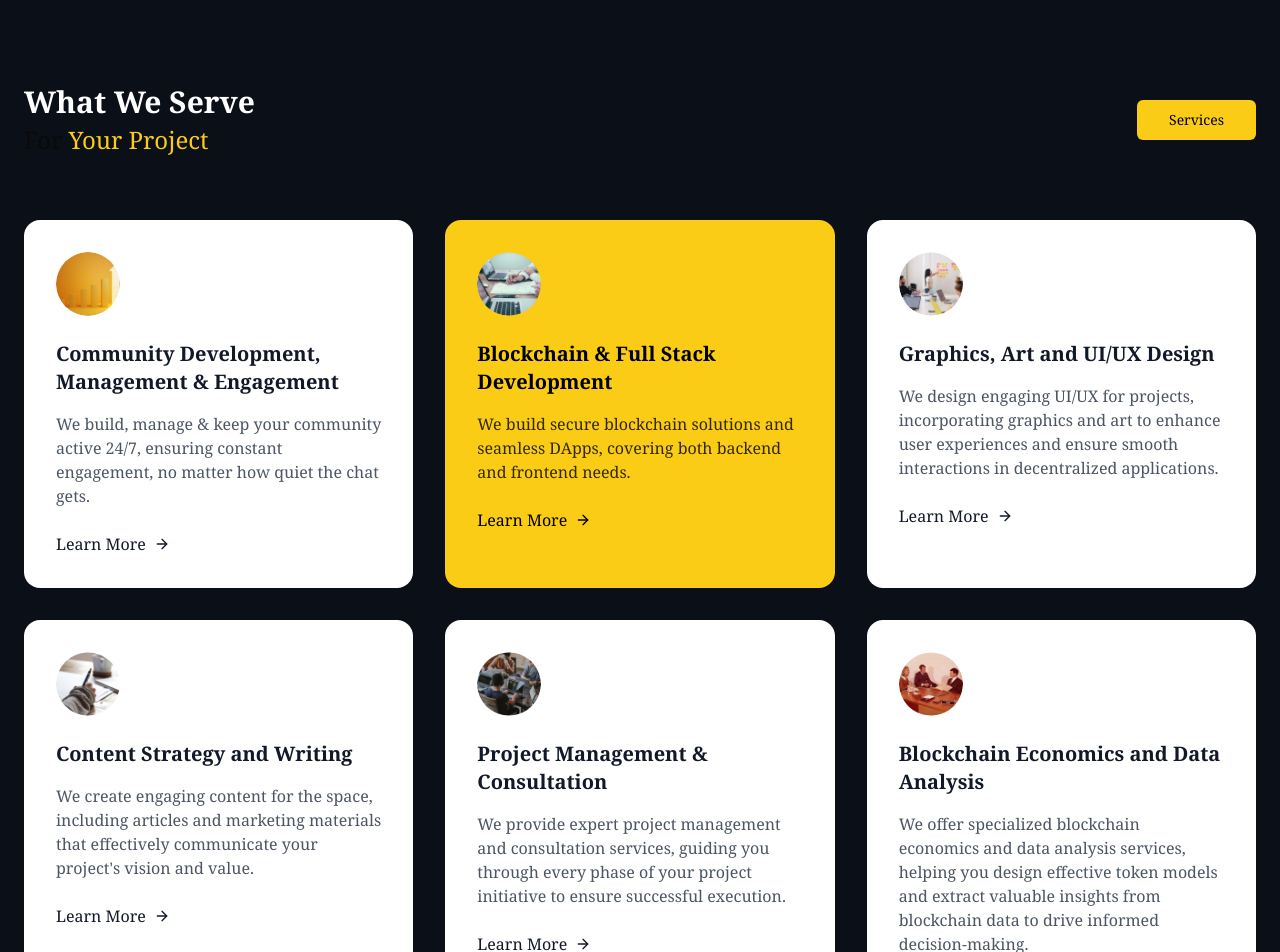
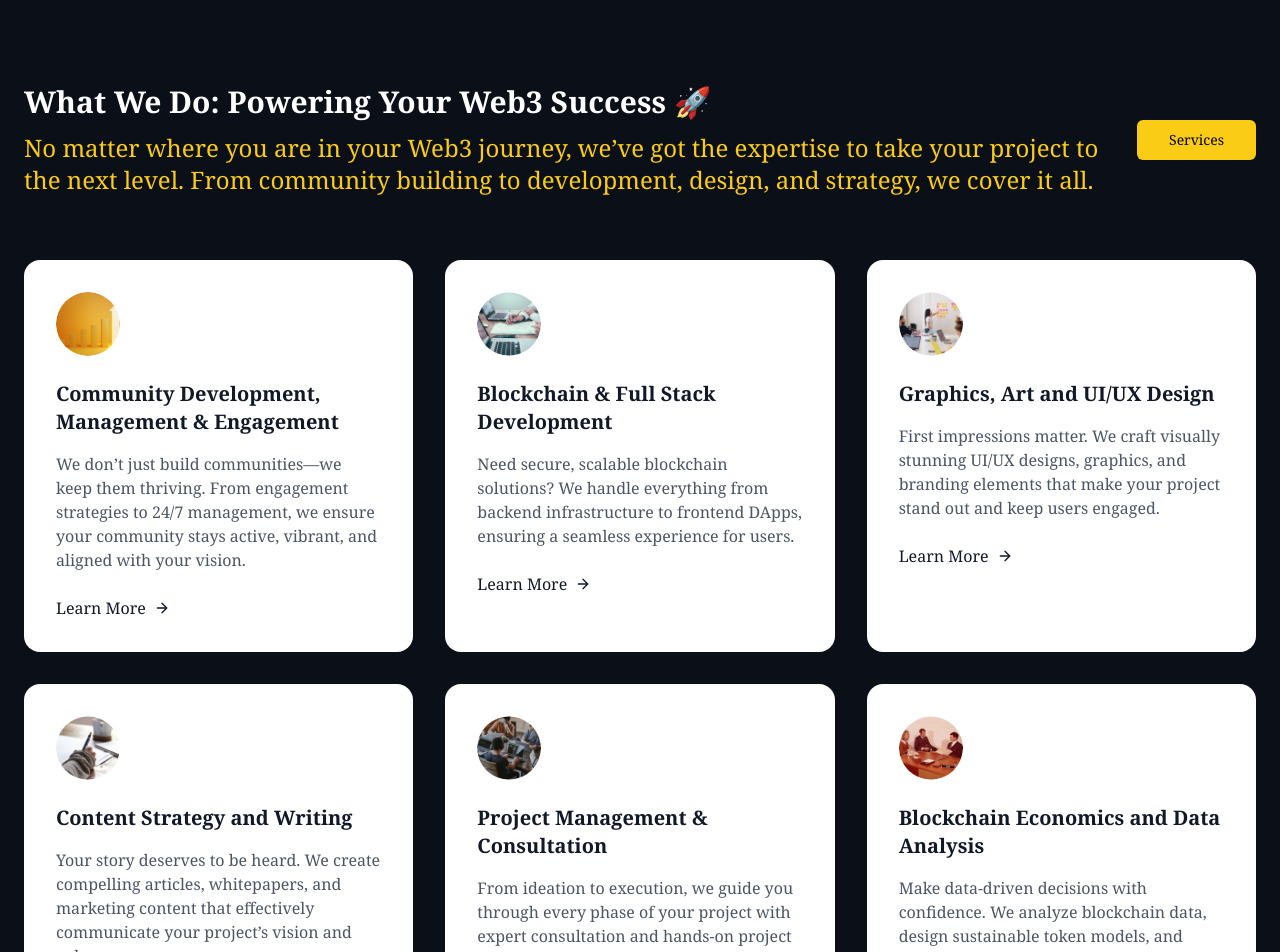
Before and after one commit to Xanderflux/blockchain-bridge, a React (Vite) app: page / in a window 1280 px wide. Shown: the part 2200-3152 px from the top of the page. Built offline with nearby package versions, Linux system fonts and the light colour scheme.

Commit message:
edit services and fix the highlight on hover

```diff
--- a/src/components/Services.jsx
+++ b/src/components/Services.jsx
@@ -1,54 +1,56 @@
-import { ArrowRight } from 'lucide-react'
-import { Button } from "./ui/button"
+import { useState } from 'react';
+import { ArrowRight } from 'lucide-react';
+import { Button } from "./ui/button";
 
 export default function Services() {
+  const [highlightedIndex, setHighlightedIndex] = useState(null);
+
   const services = [
     {
       image: "/Ellipse 7.png",
       title: "Community Development, Management & Engagement",
-      description: "We build, manage & keep your community active 24/7, ensuring constant engagement, no matter how quiet the chat gets.",
-      highlight: false
+      description: "We don’t just build communities—we keep them thriving. From engagement strategies to 24/7 management, we ensure your community stays active, vibrant, and aligned with your vision.",
     },
     {
       image: "/Ellipse 8.png",
       title: "Blockchain & Full Stack Development",
-      description: "We build secure blockchain solutions and seamless DApps, covering both backend and frontend needs.",
-      highlight: true
+      description: "Need secure, scalable blockchain solutions? We handle everything from backend infrastructure to frontend DApps, ensuring a seamless experience for users.",
     },
     {
       image: "/Ellipse 9.png",
       title: "Graphics, Art and UI/UX Design",
-      description: "We design engaging UI/UX for projects, incorporating graphics and art to enhance user experiences and ensure smooth interactions in decentralized applications.",
-      highlight: false
+      description: "First impressions matter. We craft visually stunning UI/UX designs, graphics, and branding elements that make your project stand out and keep users engaged.",
     },
     {
       image: "/Ellipse 10.png",
       title: "Content Strategy and Writing",
-      description: "We create engaging content for the space, including articles and marketing materials that effectively communicate your project's vision and value.",
-      highlight: false
+      description: "Your story deserves to be heard. We create compelling articles, whitepapers, and marketing content that effectively communicate your project’s vision and value.",
     },
     {
       image: "/Ellipse 11.png",
       title: "Project Management & Consultation",
-      description: "We provide expert project management and consultation services, guiding you through every phase of your project initiative to ensure successful execution.",
-      highlight: false
+      description: "From ideation to execution, we guide you through every phase of your project with expert consultation and hands-on project management.",
     },
     {
       image: "/Ellipse 12.png",
       title: "Blockchain Economics and Data Analysis",
-      description: "We offer specialized blockchain economics and data analysis services, helping you design effective token models and extract valuable insights from blockchain data to drive informed decision-making.",
-      highlight: false
+      description: "Make data-driven decisions with confidence. We analyze blockchain data, design sustainable token models, and provide insights to help you refine your strategy.",
     }
-  ]
+  ];
 
   return (
     <section className="bg-[#0B0F17] py-24">
       <div className="container mx-auto px-6">
         <div className="flex justify-between items-center mb-16">
           <div>
-            <h2 className="text-3xl font-bold text-white mb-1">What We Serve</h2>
-            <p className="text-2xl">
-              For <span className="text-yellow-400">Your Project</span>
+            <h2 className="text-3xl font-bold text-white mb-1">What We Do: Powering Your Web3
+            Success 🚀</h2>
+            <p className="text-2xl mt-3">
+              <span className="text-yellow-400">
+                No matter where you are in your Web3 journey, we’ve got the expertise to take your
+                project to the next level. From community building to development, design, and strategy,
+                we cover it all.
+              </span>
             </p>
           </div>
           <Button className="bg-yellow-400 hover:bg-yellow-500 text-black px-8">
@@ -61,10 +63,13 @@ export default function Services() {
             <div
               key={index}
               className={`bg-white rounded-2xl p-8 ${
-                service.highlight
+                highlightedIndex === index
                   ? 'bg-yellow-400'
                   : 'bg-white'
               }`}
+              onMouseOver={() => setHighlightedIndex(index)}
+              onMouseLeave={() => setHighlightedIndex(null)}
+              // onClick={() => setHighlightedIndex(index)}
             >
               <img
                 src={service.image}
@@ -72,18 +77,18 @@ export default function Services() {
                 className="w-16 h-16 mb-6 rounded-full"
               />
               <h3 className={`text-xl font-semibold mb-4 ${
-                service.highlight ? 'text-black' : 'text-gray-900'
+                highlightedIndex === index ? 'text-black' : 'text-gray-900'
               }`}>
                 {service.title}
               </h3>
               <p className={`mb-6 ${
-                service.highlight ? 'text-black/80' : 'text-gray-600'
+                highlightedIndex === index ? 'text-black/80' : 'text-gray-600'
               }`}>
                 {service.description}
               </p>
               <button
                 className={`flex items-center gap-2 font-medium ${
-                  service.highlight ? 'text-black' : 'text-gray-900'
+                  highlightedIndex === index ? 'text-black' : 'text-gray-900'
                 }`}
               >
                 Learn More <ArrowRight className="w-4 h-4" />
@@ -93,5 +98,5 @@ export default function Services() {
         </div>
       </div>
     </section>
-  )
+  );
 }
```
